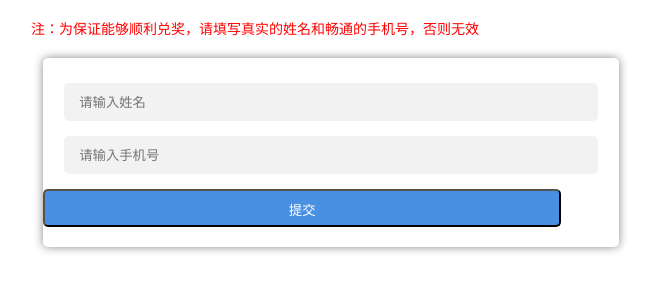
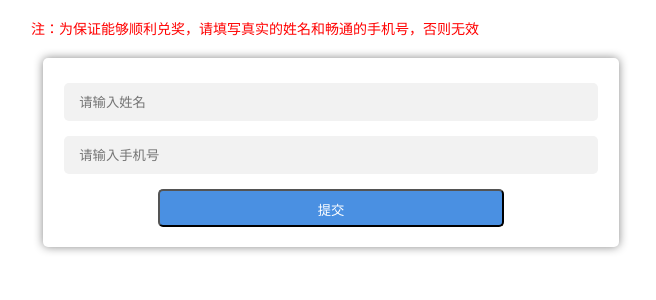
Before and after one commit to wpdef/wechat, a Django app: page /newyear/user/ in a window 1280 px wide. Shown: the top 300 px of the page, without its empty margins (309-965 px from the left). Run offline with Django 3.2, Linux system fonts and the light colour scheme; some libraries are stand-ins or nearby versions.

Commit message:
手机提交页优化

```diff
--- a/templates/newyear/user.html
+++ b/templates/newyear/user.html
@@ -91,7 +91,7 @@ ound:#FFF;}.sub_z {
 	color:#666;
 }
 .submit {
-	width:90%;
+	width:60%;
 	height:38px;
 	margin:0 auto;
 	background:#4a90e2;
@@ -99,6 +99,7 @@ ound:#FFF;}.sub_z {
 	text-align:center;
 	line-height:38px;
 	border-radius:5px;
+    margin-left: 20%;
 }
 p{
     color:red;
@@ -115,7 +116,7 @@ p{
     <div class="sub_z">
         <input class="input_1" type="text" name="name" placeholder="请输入姓名">
         <input class="input_1" type="text" name="phone" placeholder="请输入手机号">
-        <input class="submit" type="submit" value="提交">
+         <input class="submit" type="submit" value="提交">
     </div>
 </form>
 
```
